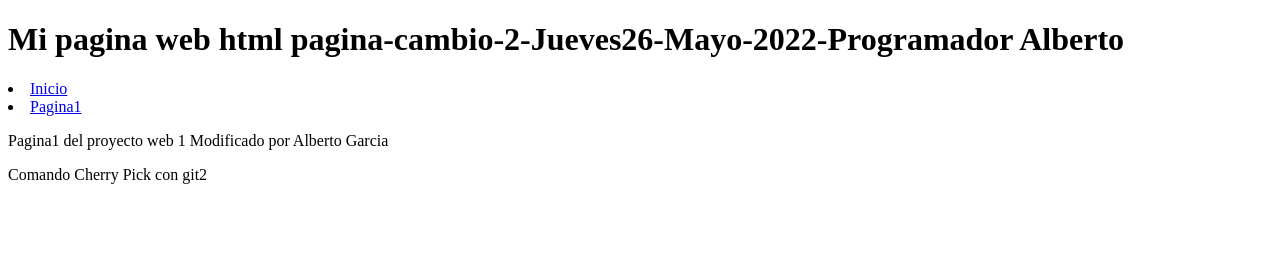
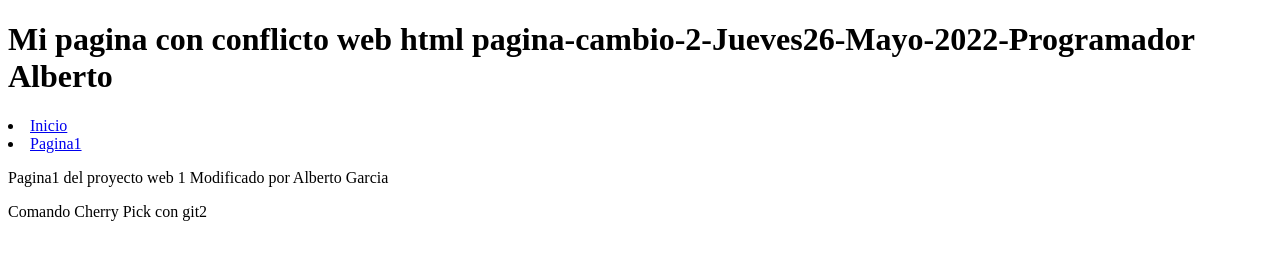
Before and after one commit to agarciafer/laboratorio-git, a plain HTML site: page index.html in a window 1280 px wide. Drawn offline with Linux system fonts and the light colour scheme.

Commit message:
Commit en la rama master

```diff
--- a/index.html
+++ b/index.html
@@ -5,7 +5,7 @@
 	   <title>Pagina web hmtl version1</title>
 	  </head>
       <body>
-	      <h1> Mi pagina web html pagina-cambio-2-Jueves26-Mayo-2022-Programador Alberto</h1>
+	      <h1> Mi pagina con conflicto web html pagina-cambio-2-Jueves26-Mayo-2022-Programador Alberto</h1>
 		  <u1>
 		      <li><a href="index.html">Inicio<a/></li>
 			  <li><a href="pagina-1">Pagina1<a/></li>
```
